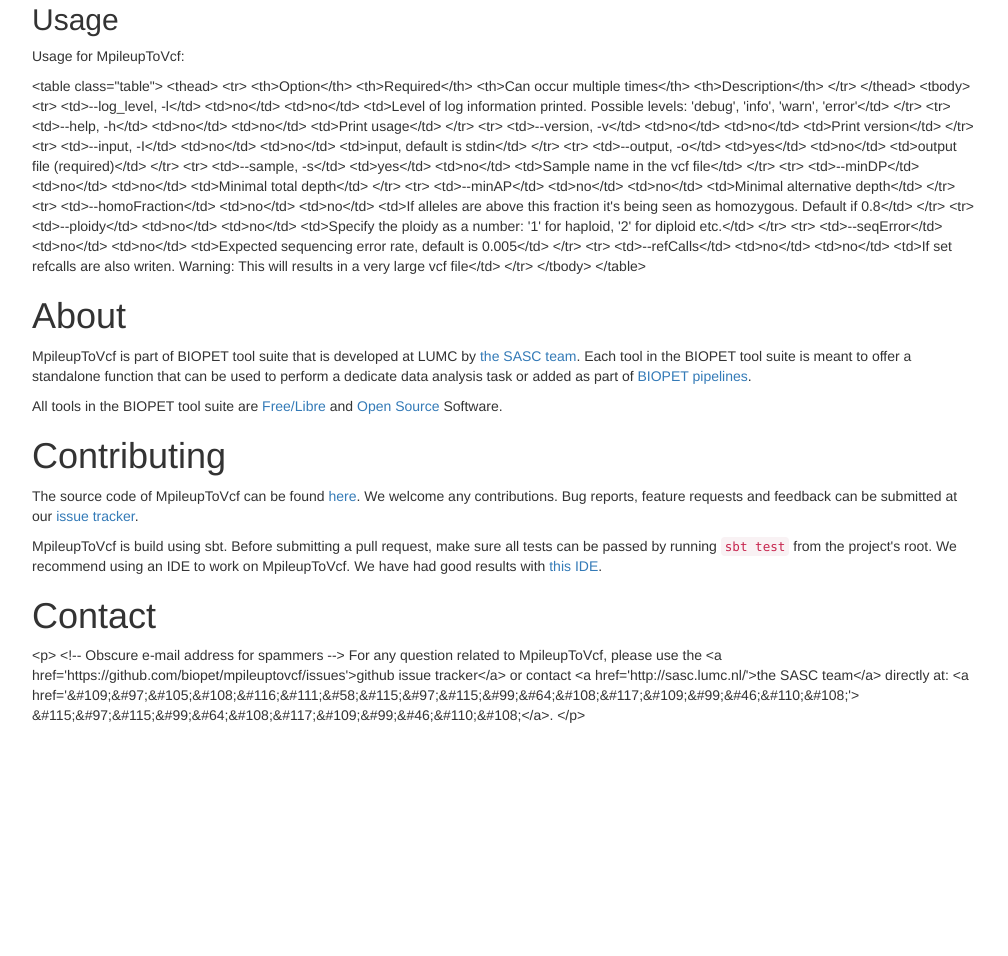
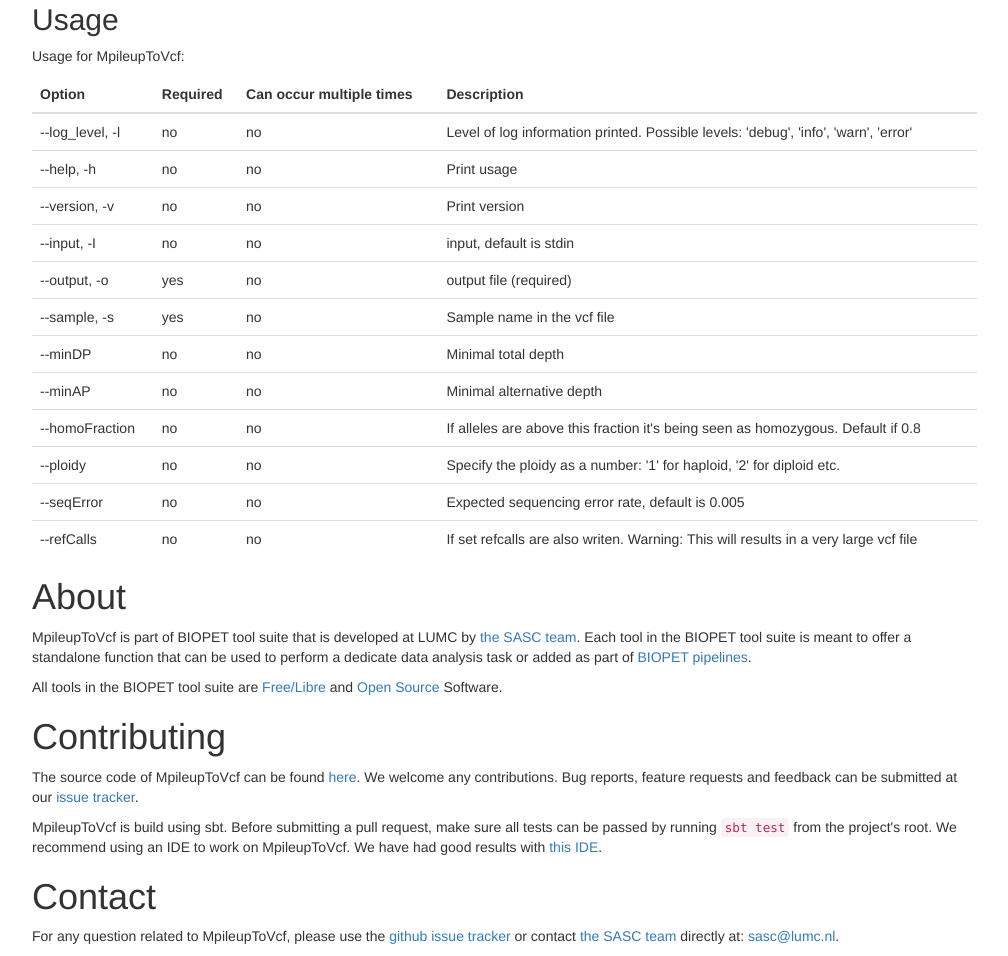
Before and after one commit to biopet/mpileuptovcf, a plain HTML site: page develop/index.html in a window 1280 px wide. Shown: the part 837-1793 px from the top of the page, without its empty margins (233-1241 px from the left). Before the commit the page ends 1572 px from the top, so only its background shows below. Drawn offline with nearby package versions, Linux system fonts and the light colour scheme.

Commit message:
updated site

```diff
--- a/develop/index.html
+++ b/develop/index.html
@@ -1,3 +1,24 @@
+<!--
+   Copyright (c) 2014 Biopet
+
+   Permission is hereby granted, free of charge, to any person obtaining a copy of
+   this software and associated documentation files (the "Software"), to deal in
+   the Software without restriction, including without limitation the rights to
+   use, copy, modify, merge, publish, distribute, sublicense, and/or sell copies of
+   the Software, and to permit persons to whom the Software is furnished to do so,
+   subject to the following conditions:
+
+   The above copyright notice and this permission notice shall be included in all
+   copies or substantial portions of the Software.
+
+   THE SOFTWARE IS PROVIDED "AS IS", WITHOUT WARRANTY OF ANY KIND, EXPRESS OR
+   IMPLIED, INCLUDING BUT NOT LIMITED TO THE WARRANTIES OF MERCHANTABILITY, FITNESS
+   FOR A PARTICULAR PURPOSE AND NONINFRINGEMENT. IN NO EVENT SHALL THE AUTHORS OR
+   COPYRIGHT HOLDERS BE LIABLE FOR ANY CLAIM, DAMAGES OR OTHER LIABILITY, WHETHER
+   IN AN ACTION OF CONTRACT, TORT OR OTHERWISE, ARISING FROM, OUT OF OR IN
+   CONNECTION WITH THE SOFTWARE OR THE USE OR OTHER DEALINGS IN THE SOFTWARE.
+-->
+
 <!DOCTYPE html>
 <html lang="en">
   <head>
@@ -114,90 +135,90 @@
 
         <h2 id="usage" class="section">Usage</h2>
         <p>Usage for MpileupToVcf:</p>
-        <p>&lt;table class=&quot;table&quot;&gt;
-          &lt;thead&gt;
-            &lt;tr&gt;
-              &lt;th&gt;Option&lt;/th&gt;
-              &lt;th&gt;Required&lt;/th&gt;
-              &lt;th&gt;Can occur multiple times&lt;/th&gt;
-              &lt;th&gt;Description&lt;/th&gt;
-            &lt;/tr&gt;
-          &lt;/thead&gt;
-          &lt;tbody&gt;
-            &lt;tr&gt;
-              &lt;td&gt;--log_level, -l&lt;/td&gt;
-              &lt;td&gt;no&lt;/td&gt;
-              &lt;td&gt;no&lt;/td&gt;
-              &lt;td&gt;Level of log information printed. Possible levels: &#39;debug&#39;, &#39;info&#39;, &#39;warn&#39;, &#39;error&#39;&lt;/td&gt;
-            &lt;/tr&gt;
-            &lt;tr&gt;
-              &lt;td&gt;--help, -h&lt;/td&gt;
-              &lt;td&gt;no&lt;/td&gt;
-              &lt;td&gt;no&lt;/td&gt;
-              &lt;td&gt;Print usage&lt;/td&gt;
-            &lt;/tr&gt;
-            &lt;tr&gt;
-              &lt;td&gt;--version, -v&lt;/td&gt;
-              &lt;td&gt;no&lt;/td&gt;
-              &lt;td&gt;no&lt;/td&gt;
-              &lt;td&gt;Print version&lt;/td&gt;
-            &lt;/tr&gt;
-            &lt;tr&gt;
-              &lt;td&gt;--input, -I&lt;/td&gt;
-              &lt;td&gt;no&lt;/td&gt;
-              &lt;td&gt;no&lt;/td&gt;
-              &lt;td&gt;input, default is stdin&lt;/td&gt;
-            &lt;/tr&gt;
-            &lt;tr&gt;
-              &lt;td&gt;--output, -o&lt;/td&gt;
-              &lt;td&gt;yes&lt;/td&gt;
-              &lt;td&gt;no&lt;/td&gt;
-              &lt;td&gt;output file (required)&lt;/td&gt;
-            &lt;/tr&gt;
-            &lt;tr&gt;
-              &lt;td&gt;--sample, -s&lt;/td&gt;
-              &lt;td&gt;yes&lt;/td&gt;
-              &lt;td&gt;no&lt;/td&gt;
-              &lt;td&gt;Sample name in the vcf file&lt;/td&gt;
-            &lt;/tr&gt;
-            &lt;tr&gt;
-              &lt;td&gt;--minDP&lt;/td&gt;
-              &lt;td&gt;no&lt;/td&gt;
-              &lt;td&gt;no&lt;/td&gt;
-              &lt;td&gt;Minimal total depth&lt;/td&gt;
-            &lt;/tr&gt;
-            &lt;tr&gt;
-              &lt;td&gt;--minAP&lt;/td&gt;
-              &lt;td&gt;no&lt;/td&gt;
-              &lt;td&gt;no&lt;/td&gt;
-              &lt;td&gt;Minimal alternative depth&lt;/td&gt;
-            &lt;/tr&gt;
-            &lt;tr&gt;
-              &lt;td&gt;--homoFraction&lt;/td&gt;
-              &lt;td&gt;no&lt;/td&gt;
-              &lt;td&gt;no&lt;/td&gt;
-              &lt;td&gt;If alleles are above this fraction it&#39;s being seen as homozygous. Default if 0.8&lt;/td&gt;
-            &lt;/tr&gt;
-            &lt;tr&gt;
-              &lt;td&gt;--ploidy&lt;/td&gt;
-              &lt;td&gt;no&lt;/td&gt;
-              &lt;td&gt;no&lt;/td&gt;
-              &lt;td&gt;Specify the ploidy as a number: &#39;1&#39; for haploid, &#39;2&#39; for diploid etc.&lt;/td&gt;
-            &lt;/tr&gt;
-            &lt;tr&gt;
-              &lt;td&gt;--seqError&lt;/td&gt;
-              &lt;td&gt;no&lt;/td&gt;
-              &lt;td&gt;no&lt;/td&gt;
-              &lt;td&gt;Expected sequencing error rate, default is 0.005&lt;/td&gt;
-            &lt;/tr&gt;
-            &lt;tr&gt;
-              &lt;td&gt;--refCalls&lt;/td&gt;
-              &lt;td&gt;no&lt;/td&gt;
-              &lt;td&gt;no&lt;/td&gt;
-              &lt;td&gt;If set refcalls are also writen. Warning: This will results in a very large vcf file&lt;/td&gt;
-            &lt;/tr&gt;
-          &lt;/tbody&gt;
-        &lt;/table&gt;</p>
+        <table class="table">
+          <thead>
+            <tr>
+              <th>Option</th>
+              <th>Required</th>
+              <th>Can occur multiple times</th>
+              <th>Description</th>
+            </tr>
+          </thead>
+          <tbody>
+            <tr>
+              <td>--log_level, -l</td>
+              <td>no</td>
+              <td>no</td>
+              <td>Level of log information printed. Possible levels: &#39;debug&#39;, &#39;info&#39;, &#39;warn&#39;, &#39;error&#39;</td>
+            </tr>
+            <tr>
+              <td>--help, -h</td>
+              <td>no</td>
+              <td>no</td>
+              <td>Print usage</td>
+            </tr>
+            <tr>
+              <td>--version, -v</td>
+              <td>no</td>
+              <td>no</td>
+              <td>Print version</td>
+            </tr>
+            <tr>
+              <td>--input, -I</td>
+              <td>no</td>
+              <td>no</td>
+              <td>input, default is stdin</td>
+            </tr>
+            <tr>
+              <td>--output, -o</td>
+              <td>yes</td>
+              <td>no</td>
+              <td>output file (required)</td>
+            </tr>
+            <tr>
+              <td>--sample, -s</td>
+              <td>yes</td>
+              <td>no</td>
+              <td>Sample name in the vcf file</td>
+            </tr>
+            <tr>
+              <td>--minDP</td>
+              <td>no</td>
+              <td>no</td>
+              <td>Minimal total depth</td>
+            </tr>
+            <tr>
+              <td>--minAP</td>
+              <td>no</td>
+              <td>no</td>
+              <td>Minimal alternative depth</td>
+            </tr>
+            <tr>
+              <td>--homoFraction</td>
+              <td>no</td>
+              <td>no</td>
+              <td>If alleles are above this fraction it&#39;s being seen as homozygous. Default if 0.8</td>
+            </tr>
+            <tr>
+              <td>--ploidy</td>
+              <td>no</td>
+              <td>no</td>
+              <td>Specify the ploidy as a number: &#39;1&#39; for haploid, &#39;2&#39; for diploid etc.</td>
+            </tr>
+            <tr>
+              <td>--seqError</td>
+              <td>no</td>
+              <td>no</td>
+              <td>Expected sequencing error rate, default is 0.005</td>
+            </tr>
+            <tr>
+              <td>--refCalls</td>
+              <td>no</td>
+              <td>no</td>
+              <td>If set refcalls are also writen. Warning: This will results in a very large vcf file</td>
+            </tr>
+          </tbody>
+        </table>
 
         <h1 id="about" class="section">About</h1>
         <p>MpileupToVcf is part of BIOPET tool suite that is developed at LUMC by <a href="http://sasc.lumc.nl/">the SASC team</a>.
@@ -215,14 +236,14 @@
         good results with <a href="https://www.jetbrains.com/idea/">this IDE</a>.</p>
 
         <h1 id="contact" class="section">Contact</h1>
-        <p>&lt;p&gt;
-          &lt;!-- Obscure e-mail address for spammers --&gt;
+        <p>
+          <!-- Obscure e-mail address for spammers -->
         For any question related to MpileupToVcf, please use the
-        &lt;a href=&#39;https://github.com/biopet/mpileuptovcf/issues&#39;&gt;github issue tracker&lt;/a&gt;
+        <a href='https://github.com/biopet/mpileuptovcf/issues'>github issue tracker</a>
         or contact
-         &lt;a href=&#39;http://sasc.lumc.nl/&#39;&gt;the SASC team&lt;/a&gt; directly at: &lt;a href=&#39;&amp;#109;&amp;#97;&amp;#105;&amp;#108;&amp;#116;&amp;#111;&amp;#58;&amp;#115;&amp;#97;&amp;#115;&amp;#99;&amp;#64;&amp;#108;&amp;#117;&amp;#109;&amp;#99;&amp;#46;&amp;#110;&amp;#108;&#39;&gt;
-        &amp;#115;&amp;#97;&amp;#115;&amp;#99;&amp;#64;&amp;#108;&amp;#117;&amp;#109;&amp;#99;&amp;#46;&amp;#110;&amp;#108;&lt;/a&gt;.
-        &lt;/p&gt;</p>
+         <a href='http://sasc.lumc.nl/'>the SASC team</a> directly at: <a href='&#109;&#97;&#105;&#108;&#116;&#111;&#58;&#115;&#97;&#115;&#99;&#64;&#108;&#117;&#109;&#99;&#46;&#110;&#108;'>
+        &#115;&#97;&#115;&#99;&#64;&#108;&#117;&#109;&#99;&#46;&#110;&#108;</a>.
+        </p>
 
       </div>
     </div>
```
Also changed, not shown: develop/api/nl/biopet/tools/mpileuptovcf/MpileupToVcf$.html (+34 -0 lines), develop/css/docs.css (+21 -0 lines).
